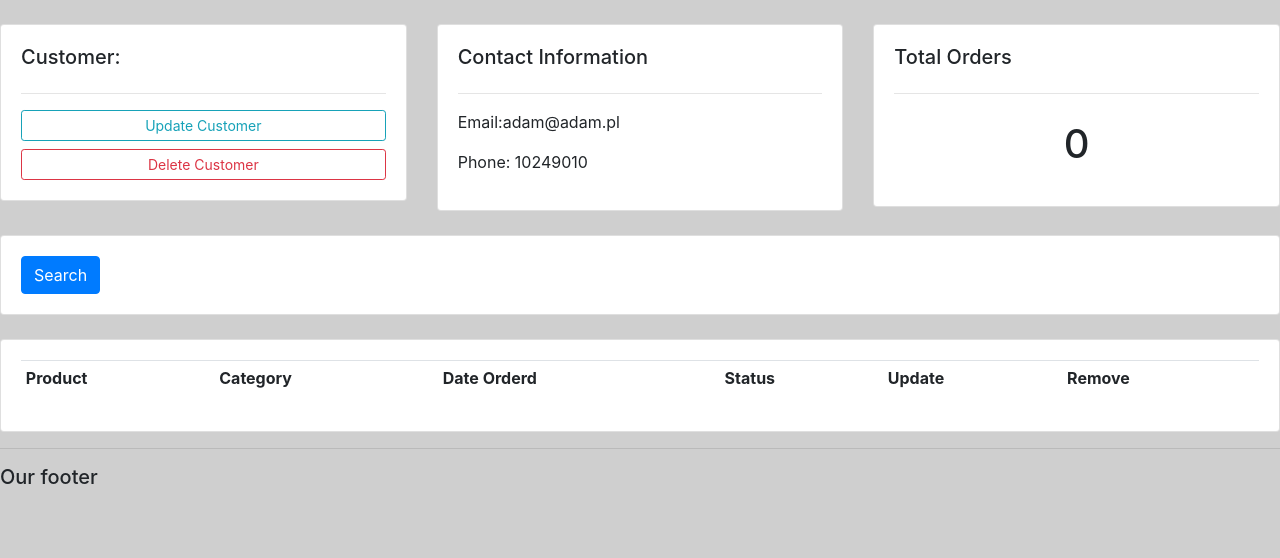
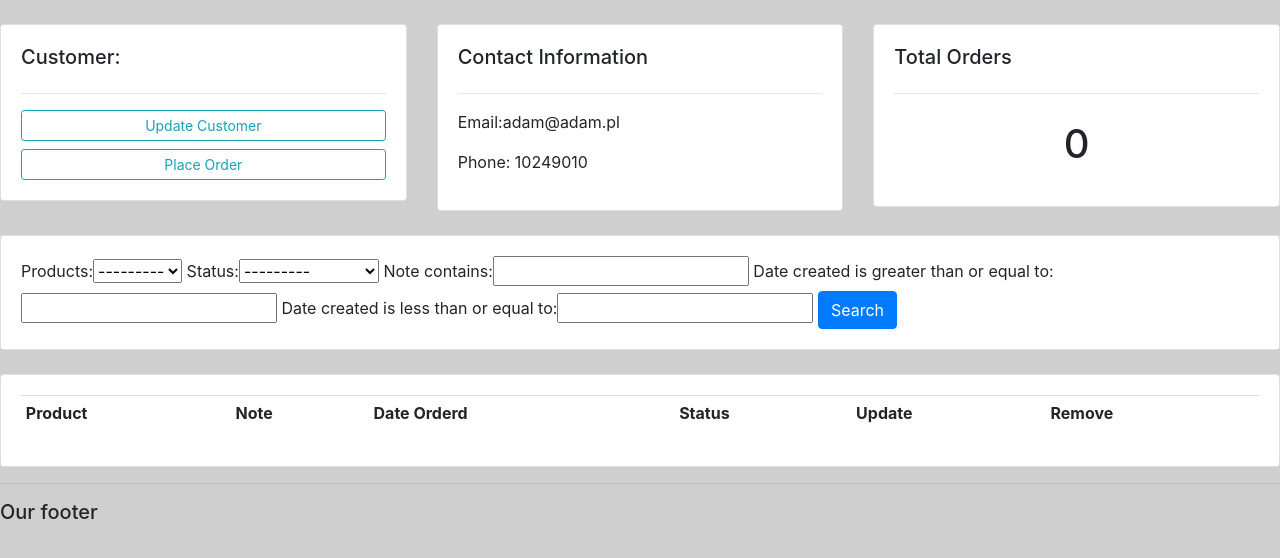
Before and after one commit to MaksymKokocinski/CustomerManagement-WebApp, a Django app: page /customer/4/ in a window 1280 px wide. Shown: the part 116-674 px from the top of the page. Run offline with Django 3.2, Linux system fonts and the light colour scheme; data comes from the database, SQL or seed files in the repository; both versions use the stored data as it was after the commit; lists and menus that the app fills with data are empty; some libraries are stand-ins or nearby versions.

Commit message:
Adding Search Form
Adding search form and formsets

```diff
--- a/CRM/CRM/settings.py
+++ b/CRM/CRM/settings.py
@@ -39,6 +39,7 @@ INSTALLED_APPS = [
     'django.contrib.messages',
     'django.contrib.staticfiles',
     'accounts',
+    'django_filters',
 ]
 
 MIDDLEWARE = [
--- /dev/null
+++ b/CRM/accounts/filters.py
@@ -0,0 +1,13 @@
+import django_filters
+
+from django_filters import DateFilter, CharFilter
+from .models import *
+
+class OrderFilter(django_filters.FilterSet):
+    start_date = DateFilter(field_name='date_created',lookup_expr='gte')
+    end_date = DateFilter(field_name='date_created',lookup_expr='lte')
+    note = CharFilter(field_name='note', lookup_expr='icontains')
+    class Meta:
+        model = Order
+        fields = '__all__'
+        exclude = ['customer','date_created']
--- a/CRM/accounts/models.py
+++ b/CRM/accounts/models.py
@@ -41,7 +41,7 @@ class Order(models.Model):
     products = models.ForeignKey(Product, null=True,on_delete=models.SET_NULL )
     date_created = models.DateTimeField(auto_now_add = True,null=True)
     status = models.CharField(max_length=200, null=True, choices=STATUS)
-
+    note = models.CharField(max_length=1000, null=True)
 
     def __str__(self):
         return self.products.name
--- a/CRM/accounts/templates/accounts/customer.html
+++ b/CRM/accounts/templates/accounts/customer.html
@@ -9,7 +9,7 @@
 			<h5>Customer:</h5>
 			<hr>
 			<a class="btn btn-outline-info  btn-sm btn-block" href="">Update Customer</a>
-			<a class="btn btn-outline-danger  btn-sm btn-block" href="">Delete Customer</a>
+			<a class="btn btn-outline-info  btn-sm btn-block" href="{% url 'create_order' customer.id %}">Place Order</a>
 
 		</div>
 	</div>
@@ -38,7 +38,7 @@
 	<div class="col">
 		<div class="card card-body">
 			<form method="get">
-
+				{{ myFilter.form }}
 		    <button class="btn btn-primary" type="submit">Search</button>
 		  </form>
 		</div>
@@ -53,7 +53,7 @@
 			<table class="table table-sm">
 				<tr>
 					<th>Product</th>
-					<th>Category</th>
+					<th>Note</th>
 					<th>Date Orderd</th>
 					<th>Status</th>
 					<th>Update</th>
@@ -62,6 +62,7 @@
 				{% for order in orders %}
 				<tr>
 					<td>{{order.products}}</td>
+					<td>{{order.note}}</td>
 					<td>{{order.products.category}}</td>
 					<td>{{order.date_created}}</td>
 					<td>{{order.status}}</td>
--- a/CRM/accounts/templates/accounts/dashboard.html
+++ b/CRM/accounts/templates/accounts/dashboard.html
@@ -33,8 +33,7 @@
             <b5>LAST 5 ORDERS</b5>
             <hr>
             <div class="card card-body">
-                <a class="btn btn-primary btn-sm btn-block" href="{% url 'create_order'%}">Create Order
-                </a>
+
                 <table class="table table-sm">
                     <tr>
                         <th>Product</th>
--- a/CRM/accounts/urls.py
+++ b/CRM/accounts/urls.py
@@ -6,7 +6,7 @@ urlpatterns = [
     path('', views.home, name="home"),
     path('products/', views.products, name='products'),
     path('customer/<str:pk>/', views.customer, name='customer'),
-    path('create_order/', views.createOrder, name="create_order"),
+    path('create_order/<str:pk>/', views.createOrder, name="create_order"),
     path('update_order/<str:pk>/', views.updateOrder, name="update_order"),
     path('delete_order/<str:pk>/', views.deleteOrder, name="delete_order"),
 ]
--- a/CRM/accounts/views.py
+++ b/CRM/accounts/views.py
@@ -1,7 +1,9 @@
 from django.shortcuts import render, redirect
 from django.http import HttpResponse
+from django.forms import inlineformset_factory
 from .models import *
 from .forms import OrderForm
+from .filters import OrderFilter
 
 
 def home(request):
@@ -29,21 +31,31 @@ def customer(request, pk):
     orders = customer.order_set.all()
     order_count = orders.count()
 
-    context = {'customer':customer,'orders':orders,'order_count':order_count,}
+    myFilter = OrderFilter(request.GET, queryset=orders)
+    orders = myFilter.qs
+
+
+
+
+
+
+    context = {'customer':customer,'orders':orders,'order_count':order_count,'myFilter':myFilter}
     return render(request, 'accounts/customer.html',context)
 
-def createOrder(request):
-
-    form = OrderForm()
+def createOrder(request, pk):
+    OrderFormSet = inlineformset_factory(Customer, Order, fields=('products','status'),extra = 10)
+    customer = Customer.objects.get(id=pk)
+    formset = OrderFormSet(queryset=Order.objects.none(), instance = customer)
+    #form = OrderForm(initial={'customer': customer})
     if request.method == 'POST':
         #print('Printing POST:',request.POST)
-        form = OrderForm(request.POST)
-        if form.is_valid():
-            form.save()
+        formset = OrderFormSet(request.POST, instance=customer)
+        if formset.is_valid():
+            formset.save()
             return redirect('/')
 
 
-    context = {'form':form,}
+    context = {'formset':formset}
     return render(request, 'accounts/order_form.html',context)
 
 def updateOrder(request, pk):
```
Also changed, not shown: CRM/accounts/templates/accounts/order_form.html (+7 -1 lines), CRM/accounts/migrations/0008_order_note.py (added), CRM/db.sqlite3.
